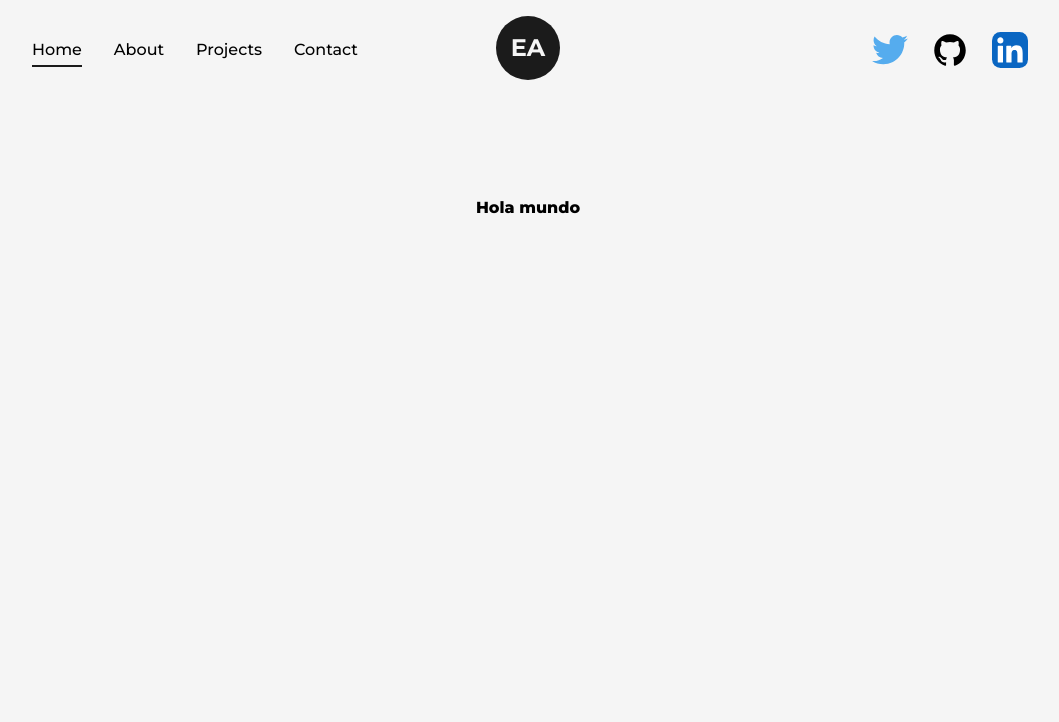
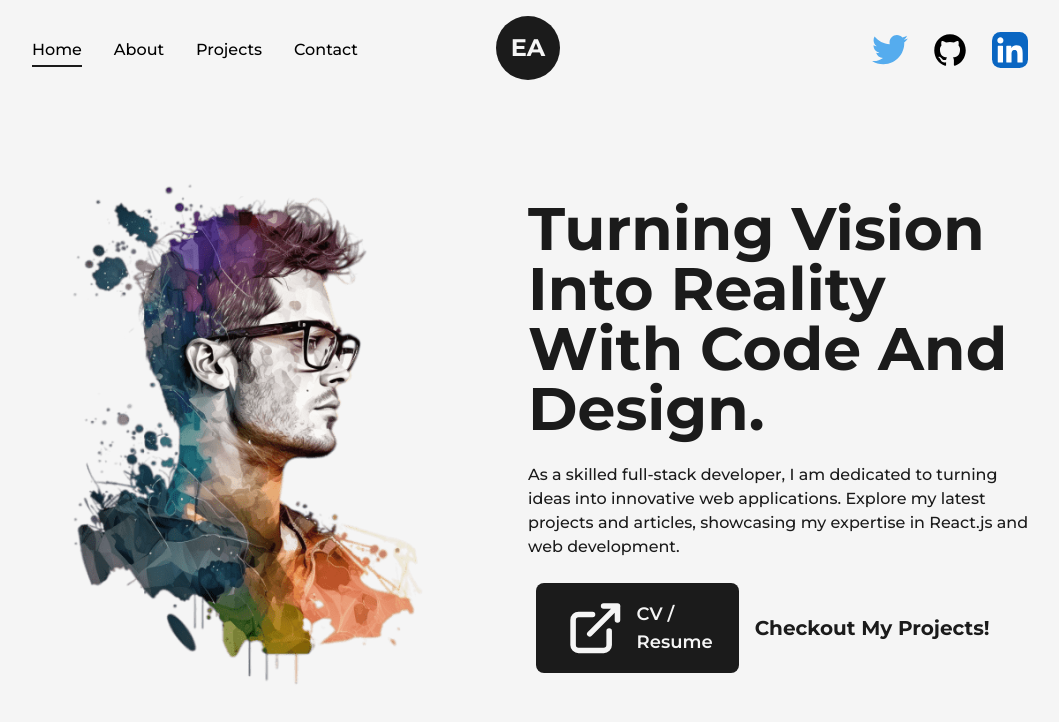
Before and after one commit to enrique-dev-coder/portfolio_definitive_editon, a Next.js app: page / in a window 1280 px wide. Shown: the top 722 px of the page, without its empty margins (112-1171 px from the left). Built offline with nearby package versions, Linux system fonts and the light colour scheme.

Commit message:
finished hero section

```diff
--- a/src/app/page.tsx
+++ b/src/app/page.tsx
@@ -1,9 +1,52 @@
 import Image from 'next/image';
+import GeneralWrapper from '@/components/Wrappers/General';
+import AnimatedText from '@/components/AnimatedText';
+import profileImg from '../../public/images/profile/developer-pic-1.png';
+import Link from 'next/link';
+import { LinkArrow } from '@/components/Icons';
 
 export default function Home() {
   return (
-    <main className="flex min-h-screen flex-col items-center justify-between p-24">
-      <h1 className="  font-extrabold">Hola mundo</h1>
+    <main className="flex  items-center text-dark w-full min-h-screen">
+      <GeneralWrapper className="pt-0">
+        <div className="flex items-center justify-between w-full">
+          <div className="w-1/2">
+            <Image
+              src={profileImg}
+              alt="Enrique Alvarado"
+              className="w-full h-auto"
+            />
+          </div>
+          <div className="w-1/2 flex flex-col items-center self-center">
+            <AnimatedText
+              text="Turning Vision Into Reality With Code And Design."
+              className="!text-6xl !text-left"
+            />
+            <p className="my-4 text-base font-medium">
+              As a skilled full-stack developer, I am dedicated to turning ideas
+              into innovative web applications. Explore my latest projects and
+              articles, showcasing my expertise in React.js and web development.
+            </p>
+            <div className="flex items-center self-start m-2">
+              <Link
+                className="flex items-center bg-dark text-light p-2.5 px-6 rounded-lg text-lg font-semibold
+               border-2 border-solid border-transparent hover:border-dark  transition-all duration-150 hover:bg-light hover:text-dark"
+                href="/archivo.pdf"
+                download
+                target={'_blank'}
+              >
+                <LinkArrow /> CV / Resume
+              </Link>
+              <Link
+                href="mailto:titealvarado@gmail.com"
+                className="ml-4 text-xl font-bold capitalize"
+              >
+                Checkout my projects!
+              </Link>
+            </div>
+          </div>
+        </div>
+      </GeneralWrapper>
     </main>
   );
 }
--- /dev/null
+++ b/src/components/AnimatedText.tsx
@@ -0,0 +1,61 @@
+'use client';
+import React from 'react';
+import { motion } from 'framer-motion';
+
+const quote = {
+  initial: {
+    opacity: 1,
+  },
+  animate: {
+    opacity: 1,
+    transition: {
+      delay: 0.5,
+      staggerChildren: 0.5,
+    },
+  },
+};
+
+const singleWord = {
+  initial: {
+    opacity: 0,
+    y: 50,
+  },
+  animate: {
+    opacity: 1,
+    y: 0,
+    transition: {
+      duration: 1,
+    },
+  },
+};
+
+const AnimatedText = ({
+  text,
+  className,
+}: {
+  text: string;
+  className?: string;
+}) => {
+  return (
+    <div className="w-full mx-auto py-2 flex items-center text-center overflow-hidden">
+      <motion.h1
+        variants={quote}
+        initial="initial"
+        animate="animate"
+        className={` inline-block w-full text-dark font-bold capitalize text-8xl ${className}`}
+      >
+        {text.split(' ').map((word, index) => (
+          <motion.span
+            key={word + '-' + index}
+            className="inline-block"
+            variants={singleWord}
+          >
+            {word}&nbsp;
+          </motion.span>
+        ))}
+      </motion.h1>
+    </div>
+  );
+};
+
+export default AnimatedText;
--- a/src/components/Icons.tsx
+++ b/src/components/Icons.tsx
@@ -66,3 +66,19 @@ export const Linkedin = () => {
     </SVGIcon>
   );
 };
+
+export const LinkArrow = () => {
+  return (
+    <SVGIcon className="w-6 mr-2" width="24" height="24" viewBox="0 0 24 24">
+      <path fill="none" d="M0 0h24v24H0z" />
+      <path
+        fill="none"
+        stroke="currentColor"
+        strokeLinecap="round"
+        strokeLinejoin="round"
+        strokeWidth={2}
+        d="M11 7H6a2 2 0 0 0-2 2v9a2 2 0 0 0 2 2h9a2 2 0 0 0 2-2v-5m-7 1L20 4m-5 0h5v5"
+      />
+    </SVGIcon>
+  );
+};
--- /dev/null
+++ b/src/components/Wrappers/General.tsx
@@ -0,0 +1,19 @@
+import { ReactNode } from 'react';
+
+const GeneralWrapper = ({
+  children,
+  className,
+}: {
+  children: ReactNode;
+  className?: string;
+}) => {
+  return (
+    <div
+      className={`${className} w-full h-full inline-block z-0 bg-light p-32 `}
+    >
+      {children}
+    </div>
+  );
+};
+
+export default GeneralWrapper;
```
